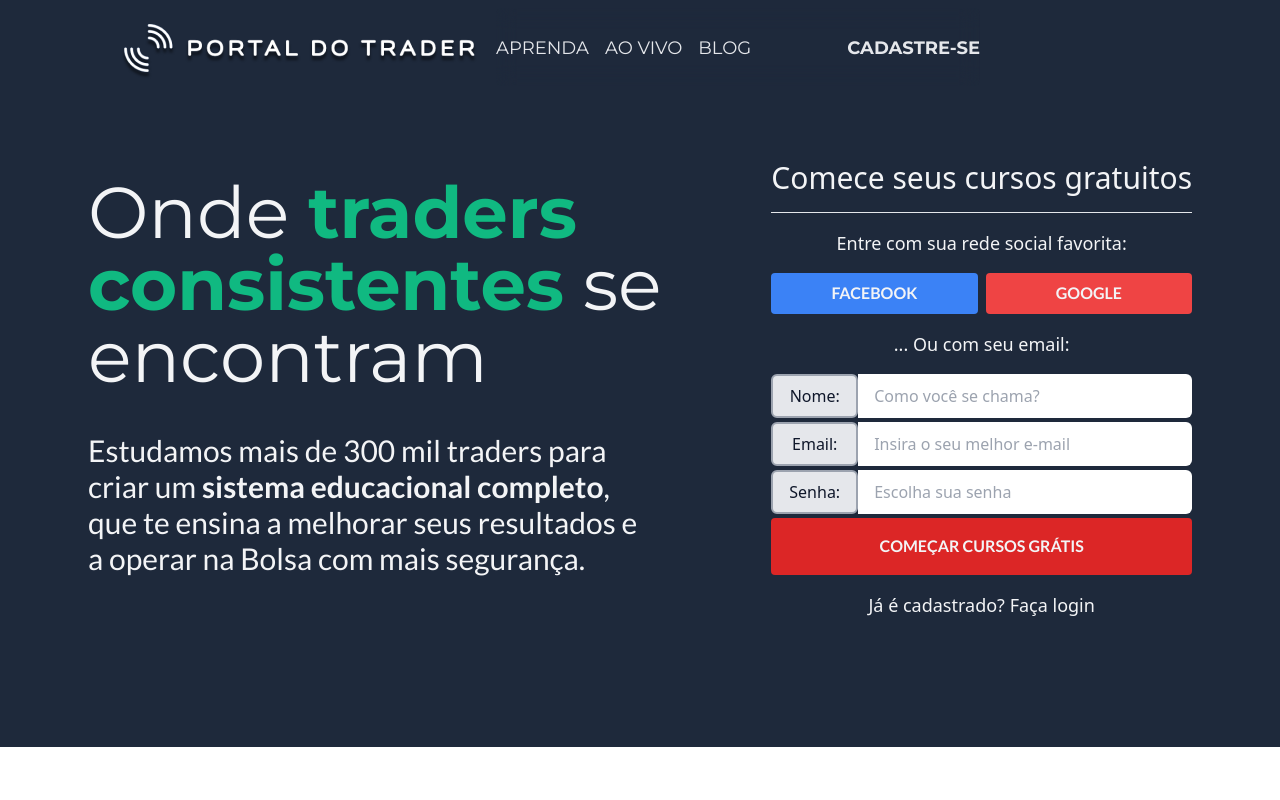
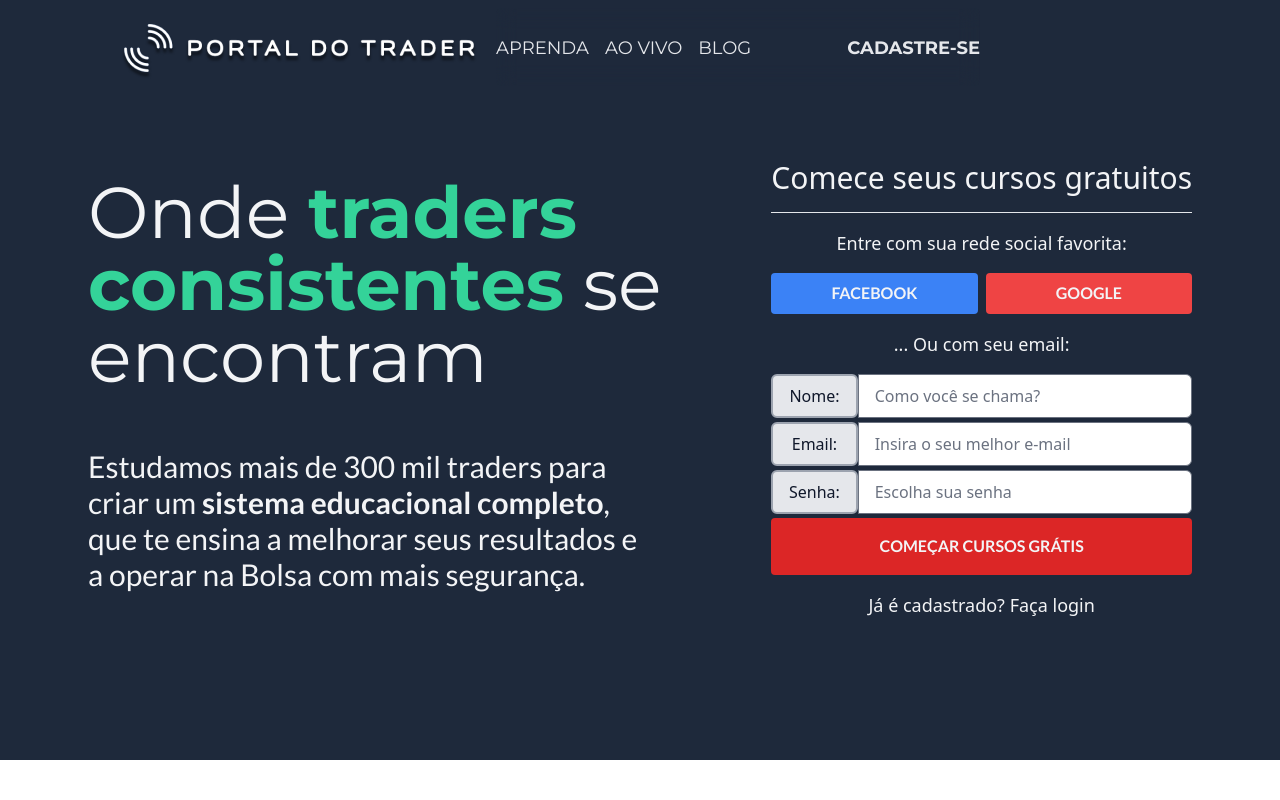
Before and after one commit to caiomontenegro/new_pdt, a Vue app: page / in a window 1280 px wide. Shown: the top 800 px of the page. Built offline with nearby package versions, Linux system fonts and the light colour scheme.

Commit message:
:package: build: tailwind.config with require forms

```diff
--- a/src/components/layouts/TheMain.vue
+++ b/src/components/layouts/TheMain.vue
@@ -2,13 +2,13 @@
   <section-container class="bg-slate-800">
     <div class="md:flex md:w-11/12 md:space-x-4 xl:justify-center">
       <div
-        class="flex flex-col items-center space-y-4 py-4 md:w-7/12 md:items-start md:space-y-10 2xl:w-[760px]"
+        class="mb-6 flex flex-col items-center space-y-4 py-4 md:w-7/12 md:items-start md:space-y-10 2xl:w-[760px]"
       >
         <h1
-          class="w-96 text-center font-montserrat text-4xl text-gray-100 md:w-11/12 md:text-left md:text-5xl xl:text-7xl"
+          class="mb-4 w-96 text-center font-montserrat text-4xl text-gray-100 md:w-11/12 md:text-left md:text-5xl xl:text-7xl"
         >
           Onde
-          <span class="font-bold text-emerald-500">traders consistentes</span>
+          <span class="font-bold text-emerald-400">traders consistentes</span>
           se encontram
         </h1>
         <p
@@ -141,16 +141,24 @@
             Sem plano <ins>sem chance.</ins>
           </h2>
           <p class="font-lato text-lg lg:text-2xl xl:text-start xl:text-xl">
-            Não existe uma fórmula mágica para começar a operar com segurança nem para conseguir resultados positivos consistentes, o único caminho é através do conhecimento.
+            Não existe uma fórmula mágica para começar a operar com segurança
+            nem para conseguir resultados positivos consistentes, o único
+            caminho é através do conhecimento.
           </p>
           <p
             class="font-lato text-lg font-bold lg:text-2xl xl:text-start xl:text-xl"
           >
-            Nossos traders profissionais estruturaram toda a jornada de aprendizado em um plano, com todas as etapas que você precisa passar para conquistar seus objetivos no mercado.
+            Nossos traders profissionais estruturaram toda a jornada de
+            aprendizado em um plano, com todas as etapas que você precisa passar
+            para conquistar seus objetivos no mercado.
           </p>
           <testimony-card class="xl:text-start">
             <template v-slot:testimony>
-              "Muito obrigado por ceder estes materiais tão valiosos de forma gratuita. Sempre que preciso renovar as energias e/ou tirar dúvidas recorro ao CHAT PORTAL DO TRADER e SEMPRE, SEM EXCEÇÃO sou muito bem tratado, minhas dúvidas são esclarecidas e tudo corre muito bem. Muito obrigado mesmo PORTAL!"
+              "Muito obrigado por ceder estes materiais tão valiosos de forma
+              gratuita. Sempre que preciso renovar as energias e/ou tirar
+              dúvidas recorro ao CHAT PORTAL DO TRADER e SEMPRE, SEM EXCEÇÃO sou
+              muito bem tratado, minhas dúvidas são esclarecidas e tudo corre
+              muito bem. Muito obrigado mesmo PORTAL!"
             </template>
             <template v-slot:studantImage
               ><img
@@ -167,7 +175,7 @@
     </div>
   </section-container>
   <section-container class="bg-slate-800">
-    <div class="xl:flex xl:flex-col items-center xl:space-y-16">
+    <div class="items-center xl:flex xl:flex-col xl:space-y-16">
       <h2
         class="text-center font-lato text-3xl font-thin uppercase text-gray-100"
       >
--- a/tailwind.config.js
+++ b/tailwind.config.js
@@ -27,5 +27,7 @@ module.exports = {
       }
     },
   },
-  plugins: [],
+  plugins: [
+    require('@tailwindcss/forms')
+  ],
 }
```
